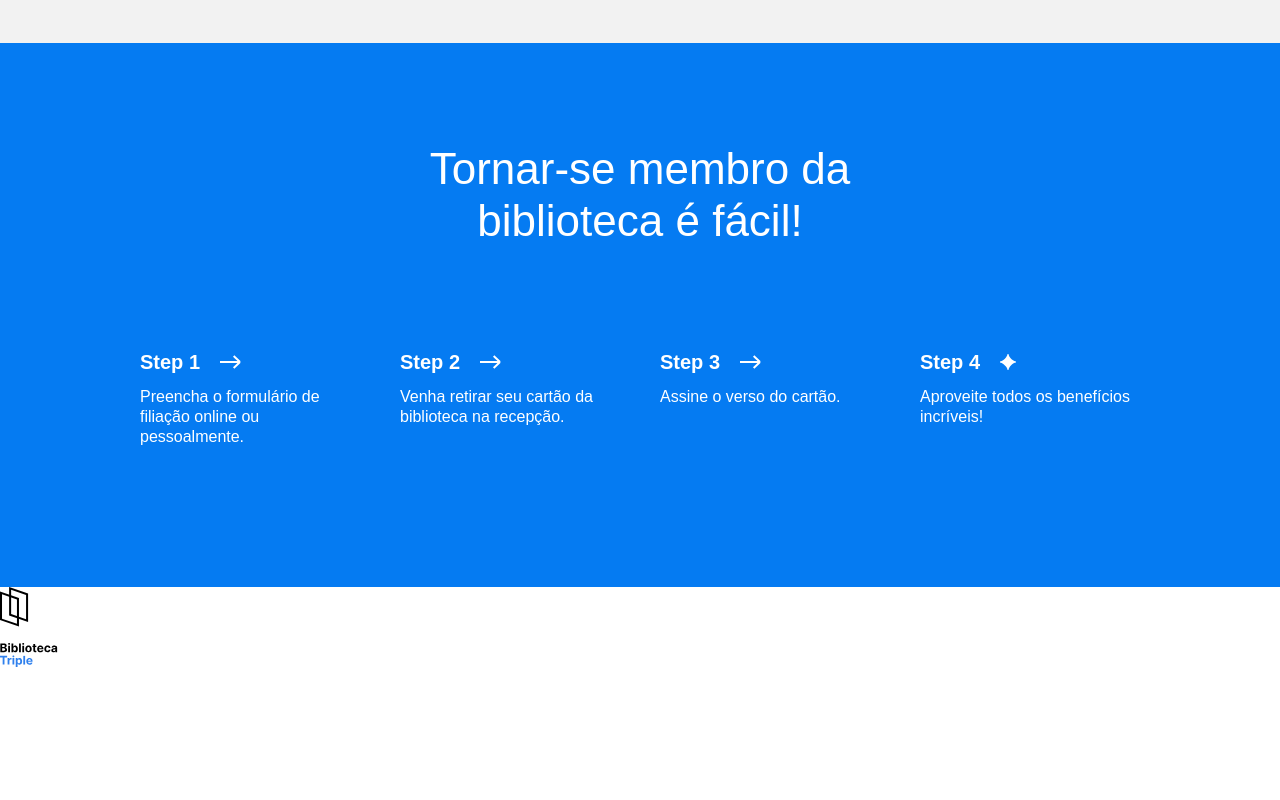
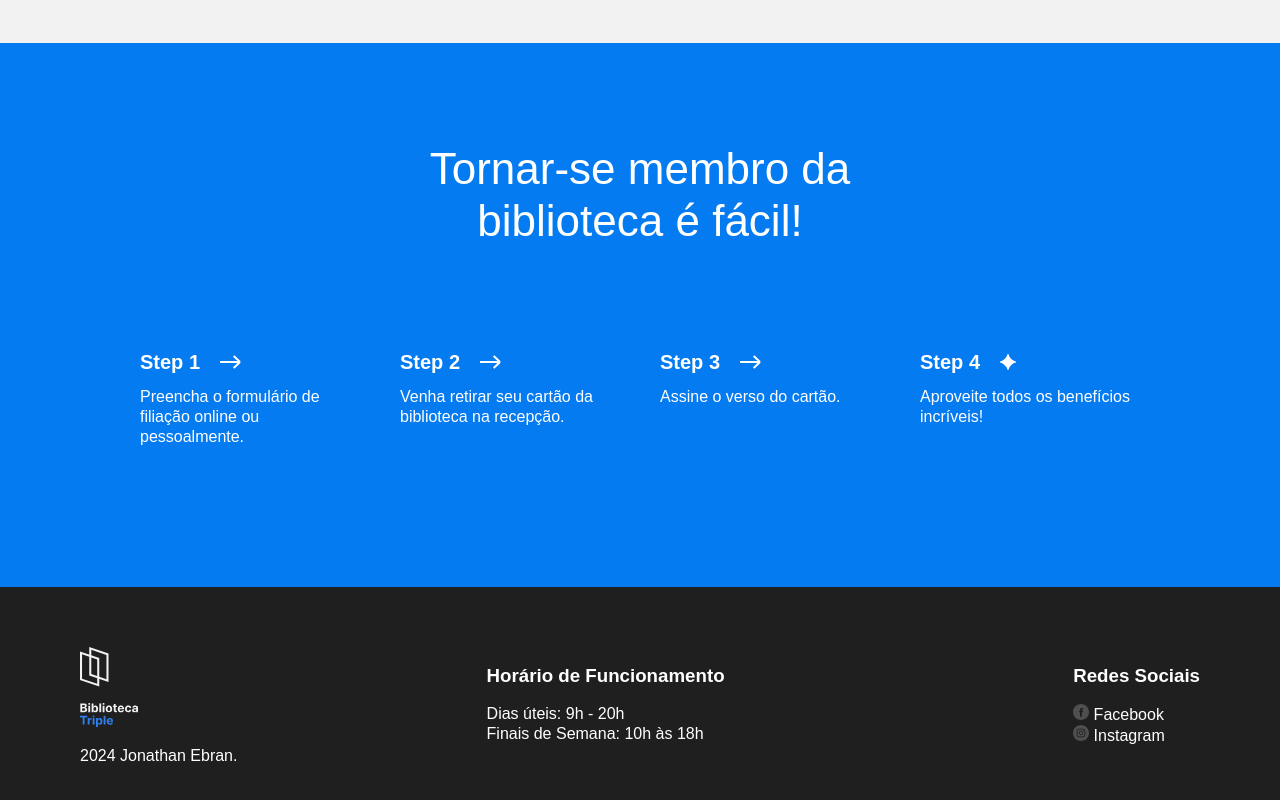
Before and after one commit to jonathanebran/web_project_library, a plain HTML site: page index.html in a window 1280 px wide. Shown: the part 2947-3747 px from the top of the page. Before the commit the page ends 3619 px from the top, so only its background shows below. Drawn offline with Linux system fonts and the light colour scheme.

Commit message:
alterações no footer

```diff
--- a/index.html
+++ b/index.html
@@ -277,11 +277,42 @@
       <footer class="footer">
         <section class="footer__columns">
           <div class="footer__column">
-            <img src="./images/logo.svg" alt="" class="footer__logo" />
+            <img
+              src="./images/logo_white.svg"
+              alt="Logotipo da Biblioteca Triple Peaks"
+              class="footer__logo"
+            />
           </div>
-          <div class="footer__column footer__column_content_hours"></div>
-          <div class="footer__column footer__column_content_social"></div>
+          <div class="footer__column footer__column_content_hours">
+            <h3 class="footer__column-heading">Horário de Funcionamento</h3>
+            <ul class="footer__list">
+              <li class="footer__list-item">Dias úteis: 9h - 20h</li>
+              <li class="footer__list-item">Finais de Semana: 10h às 18h</li>
+            </ul>
+          </div>
+          <div class="footer__column footer__column_content_social">
+            <h3 class="footer__column-heading">Redes Sociais</h3>
+            <ul class="footer__list">
+              <li class="footer__list-item">
+                <img
+                  src="./images/facebook_white.svg"
+                  alt="logo do facebook"
+                  class="footer__social-icon"
+                />
+                <a href="#" class="footer__column-link">Facebook</a>
+              </li>
+              <li class="footer__list-item">
+                <img
+                  src="./images/instagram_white.svg"
+                  alt="logo do instagram"
+                  class="footer__social-icon"
+                />
+                <a href="#" class="footer__column-link">Instagram</a>
+              </li>
+            </ul>
+          </div>
         </section>
+        <div class="footer__copyright">2024 Jonathan Ebran.</div>
       </footer>
     </div>
   </body>
--- a/styles/style.css
+++ b/styles/style.css
@@ -340,9 +340,14 @@
 
 .footer {
   box-sizing: border-box;
+  background-color: #1f1f1f;
+  padding: 60px 80px 60px 80px;
+  color: #fff;
 }
 
 .footer__columns {
+  display: flex;
+  justify-content: space-between;
 }
 
 .footer__column_content_hours {
@@ -352,6 +357,8 @@
 }
 
 .footer__logo {
+  width: 58px;
+  height: 80px;
 }
 
 .footer__column-heading {
@@ -373,6 +380,8 @@
 }
 
 .footer__social-icon {
+  width: 16px;
+  height: 16px;
 }
 
 .footer__copyright {
```
